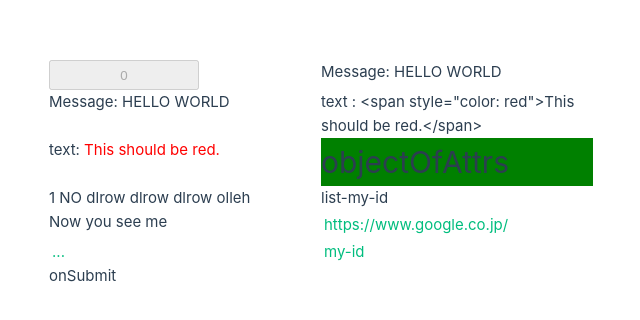
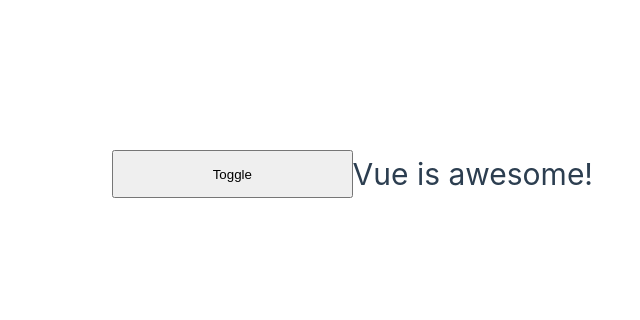
Before and after one commit to arakaki-asdf/arakaki-asdf, a Vue app: page / in a window 1280 px wide. Shown: the part 226-546 px from the top of the page, without its empty margins (15-655 px from the left). Built offline with nearby package versions, Linux system fonts and the light colour scheme.

Commit message:
append tutorial

```diff
--- a/src/App.vue
+++ b/src/App.vue
@@ -1,38 +1,10 @@
 
 <script setup>
-  import { reactive } from 'vue'
-
-  const counter = reactive({ count: 0 })
-  const msg = "HELLO WORLD ";
-  const rawHtml = `<span style="color: red">This should be red.</span>`;
-  const dynamicId = 1000;
-  const dynamicId2 = 2000;
-  const isButtonDisabled=true;
-
-  const objectOfAttrs = {
-    id: 'container',
-    class: 'wrapper',
-    style: 'background-color: green'
-  }
-  let number = 0
-  const ok = false
-  const message = "hello world world world"
-  const id = "my-id"
-  const seen = true;
-  const url = "https://www.google.co.jp/"
-
-  function hello () {
-    console.log("HELLO WORLD");
-  }
-
-  const clickOrFocusAttr = ["click", "focus"];
-  // const clickOrFocusAttr = null;
-  function doSomething() {
-    console.log("do something");
-  }
-  function onSubmit(event) {
-    console.log("onSubmit");
-  }
+  import Tutorial1 from './components/Tutorial1.vue'
+  // import Tutorial2 from './components/Tutorial2.vue'
+  // import Tutorial3 from './components/Tutorial3.vue'
+  // import Tutorial4 from './components/Tutorial4.vue'
+  import Tutorial5 from './components/Tutorial5.vue'
 </script>
 
 <style scoped>
@@ -50,23 +22,7 @@
 
 <template>
   <div id="app">
-    <button :disabled="isButtonDisabled" @click="counter.count++">{{ counter.count }}</button>
-    <div v-bind:id="dynamicId">Message: {{ msg }}</div>
-    <div :id="dynamicId2">Message: {{ msg }}</div>
-    <div>text : {{ rawHtml }}</div>
-    <div>text: <span v-html="rawHtml"></span></div>
-    <div v-bind="objectOfAttrs">objectOfAttrs</div>
-
-    {{ number + 1 }}
-    {{ ok ? 'YES' : 'NO' }}
-    {{ message.split('').reverse().join('') }}
-    <div :id="`list-${id}`">list-{{ id }}</div>
-
-    <p v-if="seen">Now you see me</p>
-    <a v-bind:href="url">{{ url }}</a>
-    <div><a v-on:click="hello">...</a></div>
-    <div><a v-on:[clickOrFocusAttr[1]]="doSomething">{{ id }}</a></div>
-
-    <form @:submit.prevent="onSubmit">onSubmit</form>
+    <!-- <ChildComponent></ChildComponent> -->
+     <Tutorial5></Tutorial5>
   </div>
 </template>
--- /dev/null
+++ b/src/components/Tutorial1.vue
@@ -0,0 +1,19 @@
+<script setup>
+/**
+ * https://ja.vuejs.org/tutorial/#step-1
+ * 宣言的レンダリング
+ * reactive()やref()を使って宣言することで
+ * 変更に対して動的なレンダリングをすることができる
+ */
+import { reactive, ref } from 'vue'
+// reactive : オブジェクトに対して動作
+const counter = reactive({ count: 0 })
+// ref : 任意の値の型 (.valueで内部の値にアクセス)
+const message = ref('Hello World')
+</script>
+
+<template>
+    <!-- message(ref)は.valueを使用する必要がなく、簡潔に書ける -->
+    <h1>{{ message }}</h1>
+    <p>Count is: {{ counter.count }}</p>
+</template>
--- /dev/null
+++ b/src/components/Tutorial2.vue
@@ -0,0 +1,33 @@
+<script setup>
+/**
+ * https://ja.vuejs.org/tutorial/#step-2
+ * 属性バインディング v-bind
+ * 動的な値を属性にバインドする
+ */
+import { ref } from 'vue'
+// 文字列をref(任意の型)で保持
+// styleのクラス、id名を設定しておくとバインディングで設定可能
+const titleClass = ref('title')
+const titleId = ref('title-id')
+</script>
+
+<template>
+    <!-- クラスを属性バインディング -->
+    <h1 v-bind:class="titleClass">Make me red</h1>
+    <!-- idを属性バインディング -->
+    <h1 v-bind:id="titleId">Make me blue</h1>
+    <!-- バインディングせず普通にクラス指定 -->
+    <div class="gold">Make me blue</div>
+</template>
+
+<style>
+.title {
+    color: red;
+}
+#title-id {
+    color: rgb(56, 56, 193);
+}
+.gold {
+    color: gold;
+}
+</style>
--- /dev/null
+++ b/src/components/Tutorial3.vue
@@ -0,0 +1,22 @@
+<script setup>
+/**
+ * https://ja.vuejs.org/tutorial/#step-3
+ * イベントバインディング v-on
+ * DOMイベントを購読することができます
+ */
+import { ref } from 'vue'
+const count = ref(0)
+
+function increment() {
+    // コンポーネントの状態を更新する
+    count.value++
+}
+</script>
+
+<template>
+    <!-- イベントバインド @clickで省略化 -->
+    <!-- <button @click="increment">Count is : {{ count }}</button> -->
+    <button v-on:click="increment">Count is : {{ count }}</button>
+</template>
+
+<style></style>
--- /dev/null
+++ b/src/components/Tutorial4.vue
@@ -0,0 +1,25 @@
+<script setup>
+/**
+ * https://ja.vuejs.org/tutorial/#step-5
+ * フォームバインディング
+ * v-bindとv-onを一緒に使うことで、input要素に
+ * 双方向バインディングを作成
+ */
+import { ref } from 'vue'
+const text  = ref('')
+
+function onInput(e) {
+    // v-onハンドラーはネイティブDOMのイベントを
+    // 引数として受け取る
+    text.value = e.target.value
+}
+</script>
+
+<template>
+    <input v-bind:value="text"
+        v-on:input="onInput"
+        placeholder="Type here">
+    <p>{{ text }}</p>
+</template>
+
+<style></style>
--- /dev/null
+++ b/src/components/Tutorial5.vue
@@ -0,0 +1,22 @@
+<script setup>
+/**
+ * https://ja.vuejs.org/tutorial/#step-6
+ * 条件付きレンダリング v-if, v-else
+ * 条件毎に表示、非表示切り替えなど可能
+ */
+import { ref } from 'vue'
+const awesome = ref(true)
+
+function toggle() {
+    awesome.value = !awesome.value;
+}
+
+</script>
+
+<template>
+    <button v-on:click="toggle">Toggle</button>
+    <h1 v-if="awesome">Vue is awesome!</h1>
+    <h1 v-else>Oh no</h1>
+</template>
+
+<style></style>
```
Also changed, not shown: src/components/Tutorial4_1.vue (added, +17 -0 lines).
